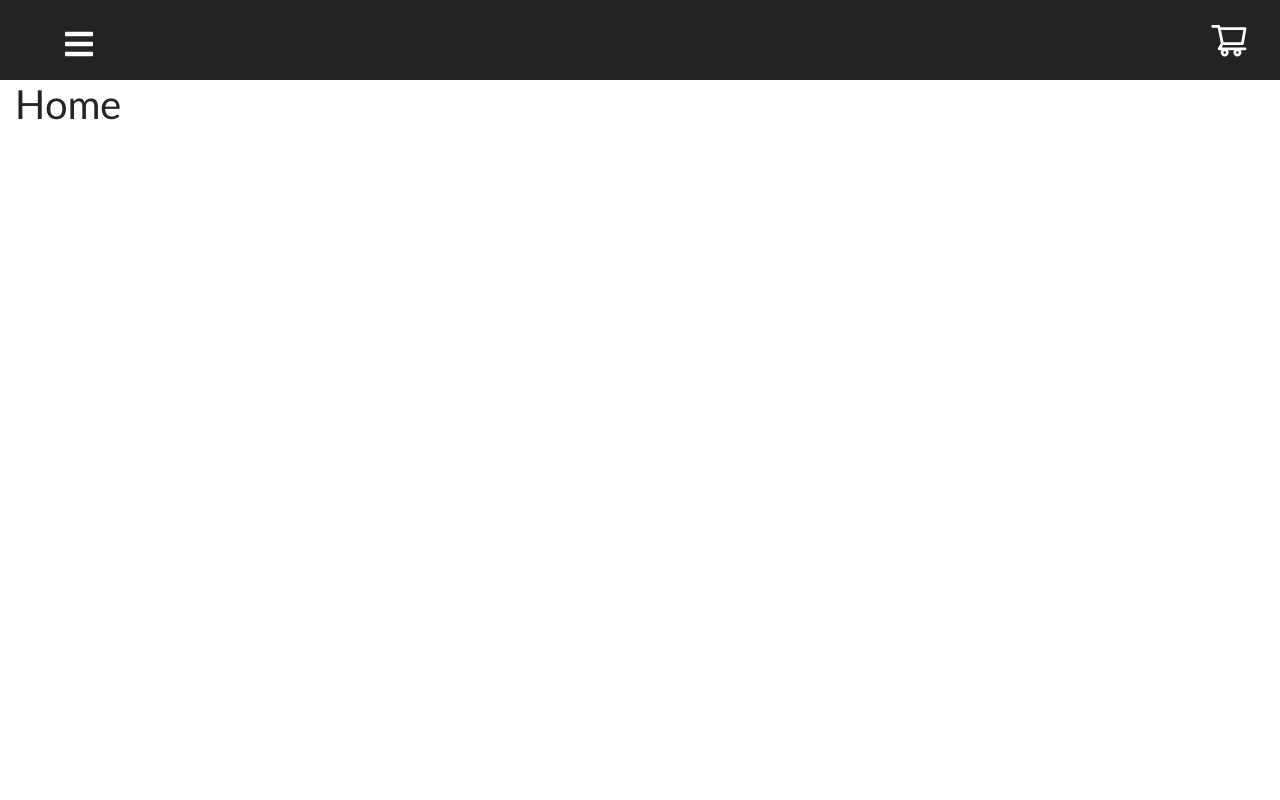
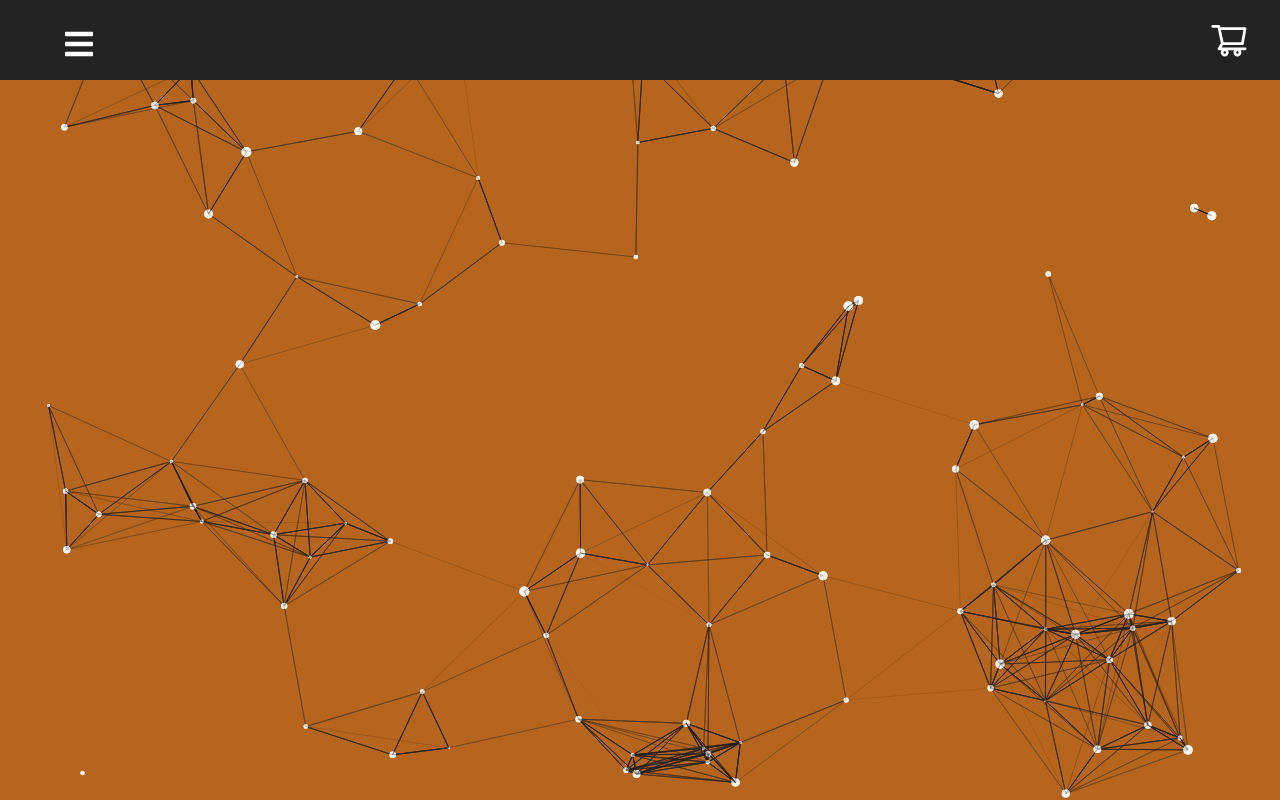
Before and after one commit to dgreeott/zoe-mazurk, a React app: page / in a window 1280 px wide. Built offline with nearby package versions, Linux system fonts and the light colour scheme.

Commit message:
End of Day Update

```diff
--- a/package.json
+++ b/package.json
@@ -29,6 +29,7 @@
     "react-script": "^2.0.5",
     "react-scripts": "4.0.1",
     "react-spring": "^9.0.0-rc.3",
+    "react-tsparticles": "^1.18.11",
     "redux": "^4.0.5",
     "redux-devtools-extension": "^2.13.8",
     "styled-components": "^5.2.1",
--- a/src/components/Navbar/Navbar.css
+++ b/src/components/Navbar/Navbar.css
@@ -13,13 +13,7 @@
     margin-top: 50px;
 }
 
-.InstaIcon {
-    padding-left: 3em;
-}
 
-.EmailIcon {
-    padding-right: 3em;
-}
 
 .menu-bars {
     margin-left: 2rem;
@@ -38,7 +32,7 @@
 
 .nav-menu {
     background-color: #232323;
-    width: 300px;
+    width: 250px;
     height: 100vh;
     display: flex;
     justify-content: flex-start;
--- a/src/components/Navbar/Navbar.js
+++ b/src/components/Navbar/Navbar.js
@@ -35,7 +35,7 @@ export default function Navbar() {
                 <AiIcons.AiOutlineClose />
               </Link>
             </li>
-            <div className="nameText center mt-5">
+            <div className="nameText justify-content-center mt-5">
               <h4>Zo&#235; Mazurkiewicz </h4>
             </div>
             <div className="row">
@@ -54,10 +54,10 @@ export default function Navbar() {
             </div>
             <div className="socialIcon">
               <div className="row">
-                <div className="col-sm-6 center">
+                <div className="col-sm text-center">
                   <FaIcons.FaInstagram size={40} />
                 </div>
-                <div className="col-sm-6 center">
+                <div className="col-sm text-left">
                   <AiIcons.AiOutlineMail size={40} />
                 </div>
               </div>
--- /dev/null
+++ b/src/css/Home.css
@@ -0,0 +1,9 @@
+div.section {
+    z-index: -1;
+    position: relative;
+    background-color: #b5651d;
+}
+
+#tsparticles {
+    background-size: cover;
+}
--- a/src/pages/About.js
+++ b/src/pages/About.js
@@ -8,12 +8,13 @@ class About extends Component {
     return (
       <>
         <div className="section">
-          <div className="container-fluid justify-content-center">
-            <div className="row justify-content-center m-5">
+          <div className="container-fluid">
+            <div className="row justify-content-center m-5 ">
               <h1>A Little About Me</h1>
             </div>
+            <div className="container justify-content-center">
             <div className="row">
-              <div className="col-sm-5 pl-5 ml-5">
+              <div className="col-sm-6 ">
                 <h4 className="aboutText">
                   My name is Zoë Mazurkiewicz and I'm currently working as an
                   undergraduate student at Coe College. I'm double majoring in
@@ -29,9 +30,10 @@ class About extends Component {
                   student.
                 </h4>
               </div>
-              <div className="col-sm-5 text-right">
+              <div className="col-sm-6">
                 <img src={Zoe} alt="zoe"></img>
               </div>
+            </div>
             </div>
           </div>
         </div>
--- a/src/pages/Contact.js
+++ b/src/pages/Contact.js
@@ -4,7 +4,6 @@ import { Button } from "../components/Button";
 import "../css/Contact.css";
 
 const Contact = () => {
-
   const [status, setStatus] = useState("Submit");
 
   const handleSubmit = async (e) => {
@@ -37,7 +36,7 @@ const Contact = () => {
           </h1>
           <h6>I will get back to you as soon as possible!</h6>
         </div>
-      <div className="container-fluid w-50">
+        <div className="container w-50">
           <div className="row mt-4">
             <div className="col-sm text-center">
               <div>
@@ -46,7 +45,12 @@ const Contact = () => {
               </div>
               <div>
                 <label htmlFor="email">Email:</label>
-              <input className="formControl" type="email" id="email" required />
+                <input
+                  className="formControl"
+                  type="email"
+                  id="email"
+                  required
+                />
               </div>
               <div>
                 <label htmlFor="message">Message:</label>
--- a/src/pages/Home.js
+++ b/src/pages/Home.js
@@ -1,14 +1,101 @@
 import React, { Component } from "react";
+
+import Particles from "react-tsparticles";
+
+
 
 class Home extends Component {
   render() {
     return (
       <>
+
         <div className="section">
           <div className="container-fluid justify-content-center">
-            <h1>Home</h1>
+
           </div>
+
         </div>
+        <Particles
+              id="tsparticles"
+              options={{
+                background: {
+                  color: {
+                    value: "#b5651d",
+                  },
+                },
+                fpsLimit: 60,
+                interactivity: {
+                  detectsOn: "canvas",
+                  events: {
+                    onClick: {
+                      enable: true,
+                      mode: "push",
+                    },
+                    onHover: {
+                      enable: true,
+                      mode: "repulse",
+                    },
+                    resize: true,
+                  },
+                  modes: {
+                    bubble: {
+                      distance: 400,
+                      duration: 2,
+                      opacity: 0.8,
+                      size: 40,
+                    },
+                    push: {
+                      quantity: 4,
+                    },
+                    repulse: {
+                      distance: 200,
+                      duration: 0.4,
+                    },
+                  },
+                },
+                particles: {
+                  color: {
+                    value: "#ffffff",
+                  },
+                  links: {
+                    color: "#232323",
+                    distance: 150,
+                    enable: true,
+                    opacity: 0.5,
+                    width: 1,
+                  },
+                  collisions: {
+                    enable: true,
+                  },
+                  move: {
+                    direction: "none",
+                    enable: true,
+                    outMode: "bounce",
+                    random: false,
+                    speed: 6,
+                    straight: false,
+                  },
+                  number: {
+                    density: {
+                      enable: true,
+                      value_area: 800,
+                    },
+                    value: 80,
+                  },
+                  opacity: {
+                    value: 0.5,
+                  },
+                  shape: {
+                    type: "circle",
+                  },
+                  size: {
+                    random: true,
+                    value: 5,
+                  },
+                },
+                detectRetina: true,
+              }}
+            />
       </>
     );
   }
```
Also changed, not shown: 2 other files. Lines whose indentation alone changed are shown as unchanged.
